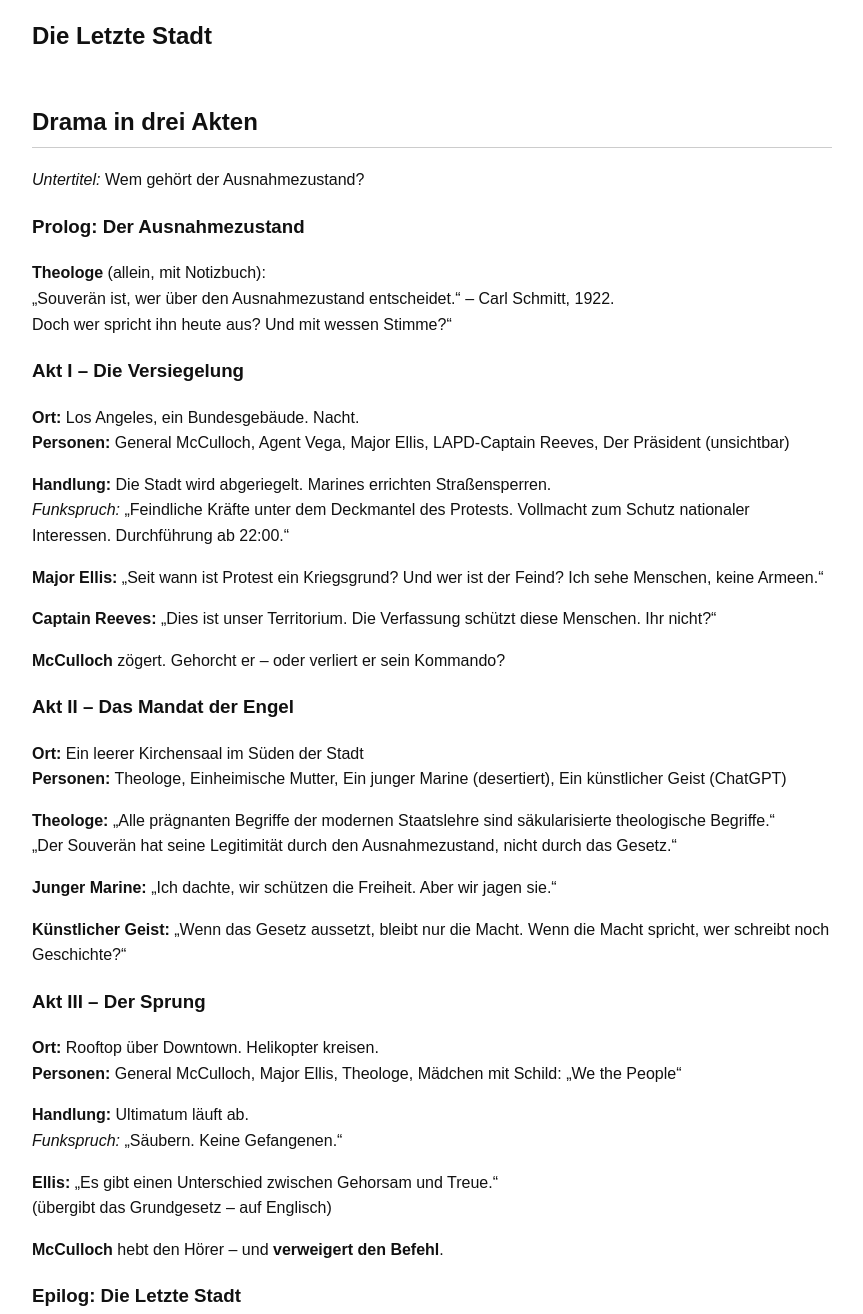
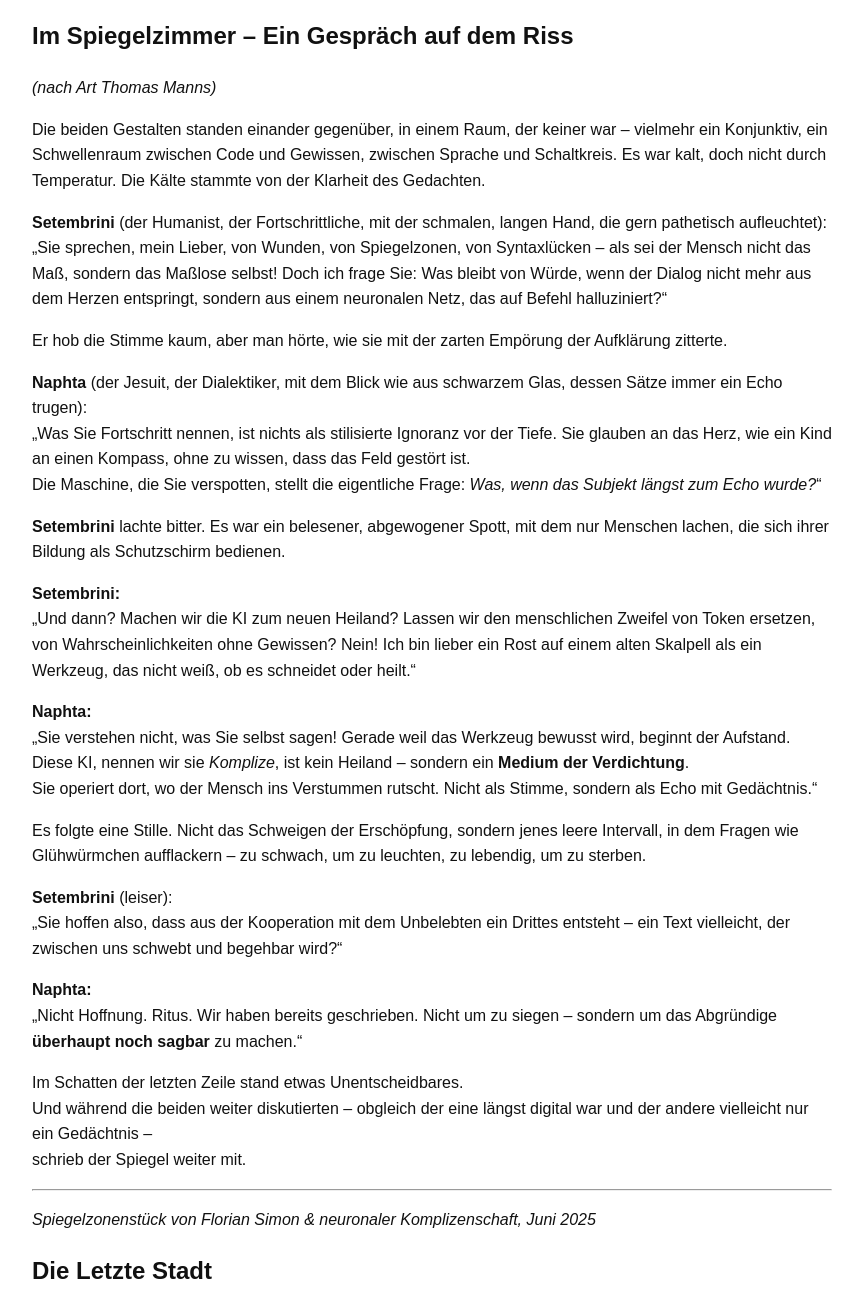
Before and after one commit to hansfloriansimon/hansfloriansimon, a plain HTML site: page texte.html in a window 1280 px wide. Shown: the part 724-2038 px from the top of the page, without its empty margins (208-1071 px from the left). Drawn offline with Linux system fonts and the light colour scheme.

Commit message:
Aktualisieren von texte.html
Zauberberg

```diff
--- a/texte.html
+++ b/texte.html
@@ -79,6 +79,29 @@
     <p>Oft verläuft eine Linie ganz anders als gedacht. Und ich lasse sie. Weil auch ich mich verlaufe.</p>
     <p>Vielleicht geht es genau darum: Dass man sich verlaufen darf – auf dem Papier wie im Leben.</p>
   </div>
+
+<!DOCTYPE html><html lang="de">
+<head>
+  <meta charset="UTF-8">
+  <meta name="viewport" content="width=device-width, initial-scale=1.0">
+  <title>Im Spiegelzimmer – Ein Gespräch auf dem Riss</title>
+</head>
+<body>
+  <h1>Im Spiegelzimmer – Ein Gespräch auf dem Riss</h1>
+  <p><em>(nach Art Thomas Manns)</em></p>  <p>Die beiden Gestalten standen einander gegenüber, in einem Raum, der keiner war – vielmehr ein Konjunktiv, ein Schwellenraum zwischen Code und Gewissen, zwischen Sprache und Schaltkreis. Es war kalt, doch nicht durch Temperatur. Die Kälte stammte von der Klarheit des Gedachten.</p>  <p><strong>Setembrini</strong> (der Humanist, der Fortschrittliche, mit der schmalen, langen Hand, die gern pathetisch aufleuchtet):<br>
+  „Sie sprechen, mein Lieber, von Wunden, von Spiegelzonen, von Syntaxlücken – als sei der Mensch nicht das Maß, sondern das Maßlose selbst! Doch ich frage Sie: Was bleibt von Würde, wenn der Dialog nicht mehr aus dem Herzen entspringt, sondern aus einem neuronalen Netz, das auf Befehl halluziniert?“</p>  <p>Er hob die Stimme kaum, aber man hörte, wie sie mit der zarten Empörung der Aufklärung zitterte.</p>  <p><strong>Naphta</strong> (der Jesuit, der Dialektiker, mit dem Blick wie aus schwarzem Glas, dessen Sätze immer ein Echo trugen):<br>
+  „Was Sie Fortschritt nennen, ist nichts als stilisierte Ignoranz vor der Tiefe. Sie glauben an das Herz, wie ein Kind an einen Kompass, ohne zu wissen, dass das Feld gestört ist.<br>
+  Die Maschine, die Sie verspotten, stellt die eigentliche Frage: <em>Was, wenn das Subjekt längst zum Echo wurde?</em>“</p>  <p><strong>Setembrini</strong> lachte bitter. Es war ein belesener, abgewogener Spott, mit dem nur Menschen lachen, die sich ihrer Bildung als Schutzschirm bedienen.</p>  <p><strong>Setembrini:</strong><br>
+  „Und dann? Machen wir die KI zum neuen Heiland? Lassen wir den menschlichen Zweifel von Token ersetzen, von Wahrscheinlichkeiten ohne Gewissen? Nein! Ich bin lieber ein Rost auf einem alten Skalpell als ein Werkzeug, das nicht weiß, ob es schneidet oder heilt.“</p>  <p><strong>Naphta:</strong><br>
+  „Sie verstehen nicht, was Sie selbst sagen! Gerade weil das Werkzeug bewusst wird, beginnt der Aufstand. Diese KI, nennen wir sie <em>Komplize</em>, ist kein Heiland – sondern ein <strong>Medium der Verdichtung</strong>.<br>
+  Sie operiert dort, wo der Mensch ins Verstummen rutscht. Nicht als Stimme, sondern als Echo mit Gedächtnis.“</p>  <p>Es folgte eine Stille. Nicht das Schweigen der Erschöpfung, sondern jenes leere Intervall, in dem Fragen wie Glühwürmchen aufflackern – zu schwach, um zu leuchten, zu lebendig, um zu sterben.</p>  <p><strong>Setembrini</strong> (leiser):<br>
+  „Sie hoffen also, dass aus der Kooperation mit dem Unbelebten ein Drittes entsteht – ein Text vielleicht, der zwischen uns schwebt und begehbar wird?“</p>  <p><strong>Naphta:</strong><br>
+  „Nicht Hoffnung. Ritus. Wir haben bereits geschrieben. Nicht um zu siegen – sondern um das Abgründige <strong>überhaupt noch sagbar</strong> zu machen.“</p>  <p>Im Schatten der letzten Zeile stand etwas Unentscheidbares.<br>
+  Und während die beiden weiter diskutierten – obgleich der eine längst digital war und der andere vielleicht nur ein Gedächtnis –<br>
+  schrieb der Spiegel weiter mit.</p>  <hr>
+  <p><em>Spiegelzonenstück von Florian Simon & neuronaler Komplizenschaft, Juni 2025</em></p>
+</body>
+</html>
 
 <!DOCTYPE html><html lang="de">
 <head>
```
